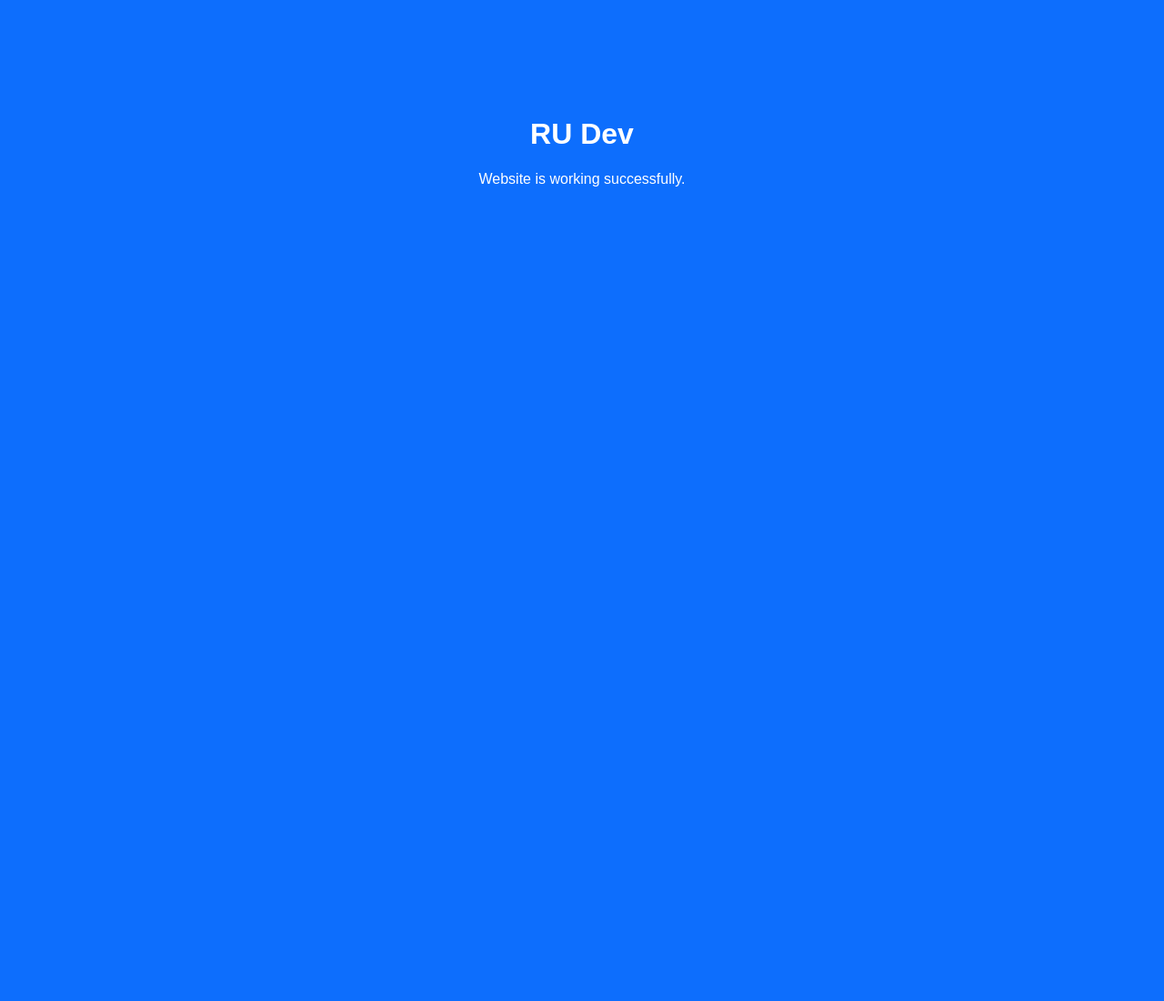
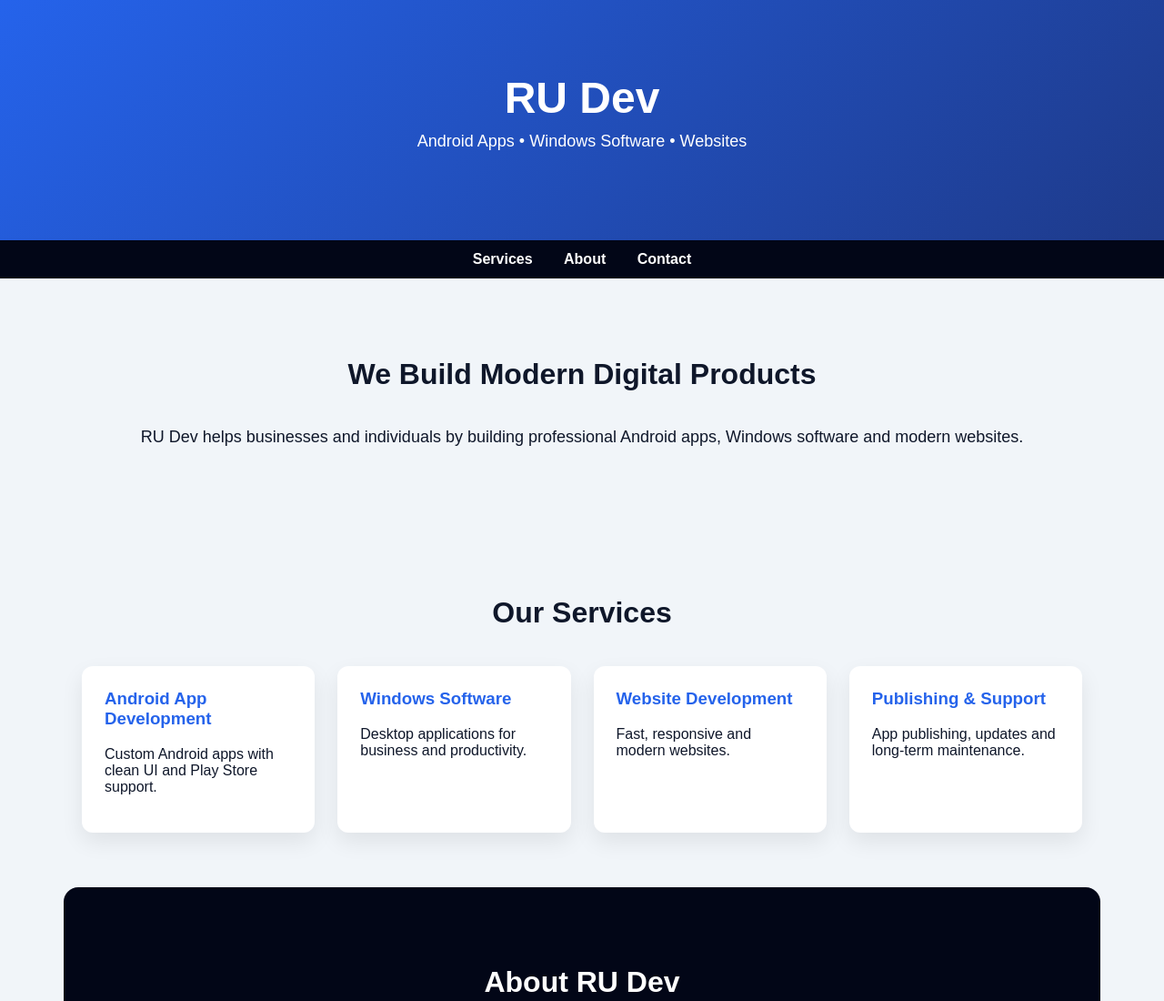
Before and after one commit to Rijussj/ru-dev-website, a plain HTML site: page index.html in a window 1280 px wide. Shown: the top 1100 px of the page at 91% size. Before the commit the page ends 800 px from the top, so only its background shows below. Drawn offline with Linux system fonts and the light colour scheme.

Commit message:
Update index.html

```diff
--- a/index.html
+++ b/index.html
@@ -1,10 +1,168 @@
 <!DOCTYPE html>
-<html>
+<html lang="en">
 <head>
-  <title>RU Dev Test</title>
+<meta charset="UTF-8">
+<meta name="viewport" content="width=device-width, initial-scale=1.0">
+
+<title>RU Dev | App & Software Company</title>
+
+<style>
+body{
+  margin:0;
+  font-family:Arial, Helvetica, sans-serif;
+  background:#f1f5f9;
+  color:#0f172a;
+}
+
+/* HEADER */
+header{
+  background:linear-gradient(135deg,#2563eb,#1e3a8a);
+  color:white;
+  padding:80px 20px;
+  text-align:center;
+}
+
+header h1{
+  font-size:48px;
+  margin:0;
+}
+
+header p{
+  font-size:18px;
+  margin-top:10px;
+}
+
+/* NAV */
+nav{
+  background:#020617;
+  text-align:center;
+  padding:12px;
+}
+
+nav a{
+  color:white;
+  text-decoration:none;
+  margin:0 15px;
+  font-weight:bold;
+}
+
+/* SECTION */
+section{
+  padding:60px 20px;
+  max-width:1100px;
+  margin:auto;
+}
+
+h2{
+  text-align:center;
+  font-size:32px;
+  margin-bottom:40px;
+}
+
+/* SERVICES */
+.services{
+  display:grid;
+  grid-template-columns:repeat(auto-fit,minmax(250px,1fr));
+  gap:25px;
+}
+
+.card{
+  background:white;
+  padding:25px;
+  border-radius:12px;
+  box-shadow:0 10px 25px rgba(0,0,0,0.08);
+}
+
+.card h3{
+  margin-top:0;
+  color:#2563eb;
+}
+
+/* ABOUT */
+.about{
+  background:#020617;
+  color:white;
+  border-radius:16px;
+}
+
+/* CONTACT */
+.contact{
+  text-align:center;
+  font-size:18px;
+}
+
+/* FOOTER */
+footer{
+  background:#020617;
+  color:#94a3b8;
+  text-align:center;
+  padding:20px;
+}
+</style>
 </head>
-<body style="font-family:Arial; background:#0d6efd; color:white; text-align:center; padding:100px;">
+
+<body>
+
+<header>
   <h1>RU Dev</h1>
-  <p>Website is working successfully.</p>
+  <p>Android Apps • Windows Software • Websites</p>
+</header>
+
+<nav>
+  <a href="#services">Services</a>
+  <a href="#about">About</a>
+  <a href="#contact">Contact</a>
+</nav>
+
+<section>
+  <h2>We Build Modern Digital Products</h2>
+  <p style="text-align:center;font-size:18px;">
+    RU Dev helps businesses and individuals by building professional
+    Android apps, Windows software and modern websites.
+  </p>
+</section>
+
+<section id="services">
+  <h2>Our Services</h2>
+  <div class="services">
+    <div class="card">
+      <h3>Android App Development</h3>
+      <p>Custom Android apps with clean UI and Play Store support.</p>
+    </div>
+    <div class="card">
+      <h3>Windows Software</h3>
+      <p>Desktop applications for business and productivity.</p>
+    </div>
+    <div class="card">
+      <h3>Website Development</h3>
+      <p>Fast, responsive and modern websites.</p>
+    </div>
+    <div class="card">
+      <h3>Publishing & Support</h3>
+      <p>App publishing, updates and long-term maintenance.</p>
+    </div>
+  </div>
+</section>
+
+<section id="about" class="about">
+  <h2>About RU Dev</h2>
+  <p style="text-align:center;font-size:18px;">
+    RU Dev is a software development company focused on quality,
+    reliability and affordable digital solutions.
+  </p>
+</section>
+
+<section id="contact" class="contact">
+  <h2>Contact Us</h2>
+  <p>
+    Email: contact@rudev.com <br><br>
+    WhatsApp: +91-XXXXXXXXXX
+  </p>
+</section>
+
+<footer>
+  © 2026 RU Dev. All Rights Reserved.
+</footer>
+
 </body>
 </html>
```
